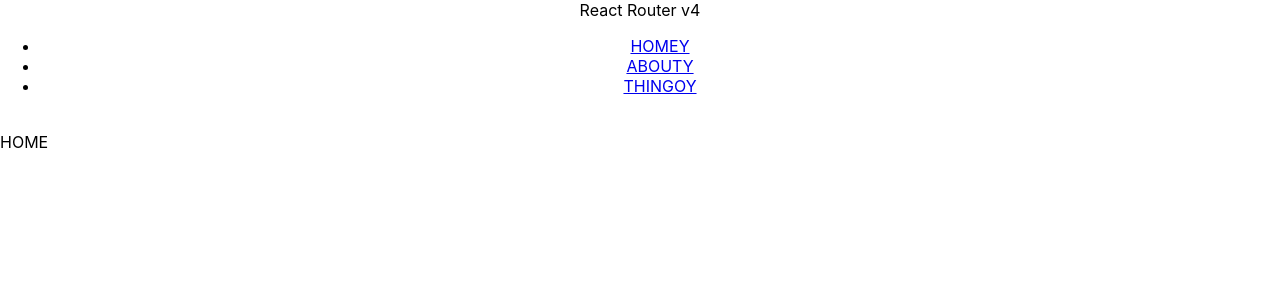
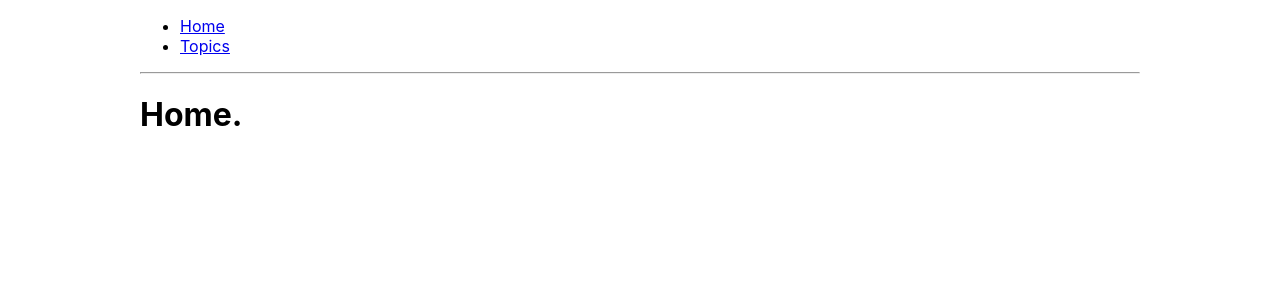
Before and after one commit to mwfister/react-router, a React (Create React App) app: page / in a window 1280 px wide. Shown: the top 300 px of the page. Built offline with nearby package versions, Linux system fonts and the light colour scheme.

Commit message:
Nexted router ex

```diff
--- a/src/App.js
+++ b/src/App.js
@@ -1,77 +1,151 @@
-import React from "react"
-import { Route, Link, BrowserRouter as Router } from "react-router-dom"
-import "./App.css"
+import React, { Component } from 'react'
+import {
+  BrowserRouter as Router,
+  Route,
+  Link,
+} from 'react-router-dom'
 
-const Home = () => {
-  return <div>HOME</div>
-}
+const topics = [
+  {
+    name: 'React Router',
+    id: 'react-router',
+    description: 'Declarative, component based routing for React',
+    resources: [
+      {
+        name: 'URL Parameters',
+        id: 'url-parameters',
+        description: "URL parameters are parameters whose values are set dynamically in a page's URL. This allows a route to render the same component while passing that component the dynamic portion of the URL so it can change based off of it.",
+        url: 'https://tylermcginnis.com/react-router-url-parameters/'
+      },
+      {
+        name: 'Programmatically navigate',
+        id: 'programmatically-navigate',
+        description: "When building an app with React Router, eventually you'll run into the question of navigating programmatically. The goal of this post is to break down the correct approaches to programmatically navigating with React Router.",
+        url: 'https://tylermcginnis.com/react-router-programmatically-navigate/'
+      }
+    ]
+  },
+  {
+    name: 'React.js',
+    id: 'reactjs',
+    description: 'A JavaScript library for building user interfaces',
+    resources: [
+      {
+        name: 'React Lifecycle Events',
+        id: 'react-lifecycle',
+        description: "React Lifecycle events allow you to tie into specific phases of a components lifecycle",
+        url: 'https://tylermcginnis.com/an-introduction-to-life-cycle-events-in-react-js/'
+      },
+      {
+        name: 'React AHA Moments',
+        id: 'react-aha',
+        description: "A collection of 'Aha' moments while learning React.",
+        url: 'https://tylermcginnis.com/react-aha-moments/'
+      }
+    ]
+  },
+  {
+    name: 'Functional Programming',
+    id: 'functional-programming',
+    description: 'In computer science, functional programming is a programming paradigm—a style of building the structure and elements of computer programs—that treats computation as the evaluation of mathematical functions and avoids changing-state and mutable data.',
+    resources: [
+      {
+        name: 'Imperative vs Declarative programming',
+        id: 'imperative-declarative',
+        description: 'A guide to understanding the difference between Imperative and Declarative programming.',
+        url: 'https://tylermcginnis.com/imperative-vs-declarative-programming/'
+      },
+      {
+        name: 'Building User Interfaces with Pure Functions and Function Composition',
+        id: 'fn-composition',
+        description: 'A guide to building UI with pure functions and function composition in React',
+        url: 'https://tylermcginnis.com/building-user-interfaces-with-pure-functions-and-function-composition-in-react-js/'
+      }
+    ]
+  }
+]
 
-const About = () => {
-  return <div>About</div>
-}
+function Resource ({ match }) {
+  const topic = topics.find(({ id }) => id === match.params.topicId)
+    .resources.find(({ id }) => id === match.params.subId)
 
-const Topic = ({ match }) => (
-  <div>
-    {match.params.topicId}
-  </div>
-)
-
-
-const Thingo = ({ match }) => {
   return (
-    <>
-      <div>Thingo</div>
-      <ul>
-        <li>
-          <Link to={`${match.url}/rendering`}>
-            Rendering with React
-          </Link>
-        </li>
-        <li>
-          <Link to={`${match.url}/components`}>
-            Compoents
-          </Link>
-        </li>
-        <li>
-          <Link to={`${match.url}/props-v-state`}>
-            Props v. State
-          </Link>
-        </li>
-      </ul>
-
-      <Route path={`${match.url}/:topicId`} component={Topic} />
-      <Route exact path={match.url} render={() => (
-        <h1>Please select a topic</h1>
-      )} />
-    </>
+    <div>
+      <h3>{topic.name}</h3>
+      <p>{topic.description}</p>
+      <a href={topic.url}>More info.</a>
+    </div>
   )
 }
 
-function App() {
+function Topic ({ match }) {
+  const topic = topics.find(({ id }) => id === match.params.topicId)
+
   return (
-    <Router>
-      <div className="App">
-        React Router v4
-        <ul>
-          <li>
-            <Link to="/">HOMEY</Link>
+    <div>
+      <h2>{topic.name}</h2>
+      <p>{topic.description}</p>
+
+      <ul>
+        {topic.resources.map((sub) => (
+          <li key={sub.id}>
+            <Link to={`${match.url}/${sub.id}`}>{sub.name}</Link>
           </li>
-          <li>
-            <Link to="/about">ABOUTY</Link>
-          </li>
-          <li>
-            <Link to="/thingo">THINGOY</Link>
-          </li>
-        </ul>
-      </div>
+        ))}
+      </ul>
 
-      <br />
+      <hr />
 
-      <Route exact path="/" component={Home} />
-      <Route path="/about" component={About} />
-      <Route path="/thingo" component={Thingo} />
-    </Router>
+      <Route path={`${match.path}/:subId`} component={Resource} />
+    </div>
   )
 }
 
+function Topics ({ match }) {
+  return (
+    <div>
+      <h1>Topics</h1>
+      <ul>
+        {topics.map(({ name, id }) => (
+          <li key={id}>
+            <Link to={`${match.url}/${id}`}>{name}</Link>
+          </li>
+        ))}
+      </ul>
+
+      <hr />
+
+      <Route path={`${match.path}/:topicId`} component={Topic}/>
+    </div>
+  )
+}
+
+function Home () {
+  return (
+    <h1>
+      Home.
+    </h1>
+  )
+}
+
+class App extends Component {
+  render() {
+    return (
+      <Router>
+        <div style={{width: 1000, margin: '0 auto'}}>
+          <ul>
+            <li><Link to='/'>Home</Link></li>
+            <li><Link to='/topics'>Topics</Link></li>
+          </ul>
+
+          <hr />
+
+          <Route exact path='/' component={Home} />
+          <Route path='/topics' component={Topics} />
+        </div>
+      </Router>
+    )
+  }
+}
+
 export default App
```
